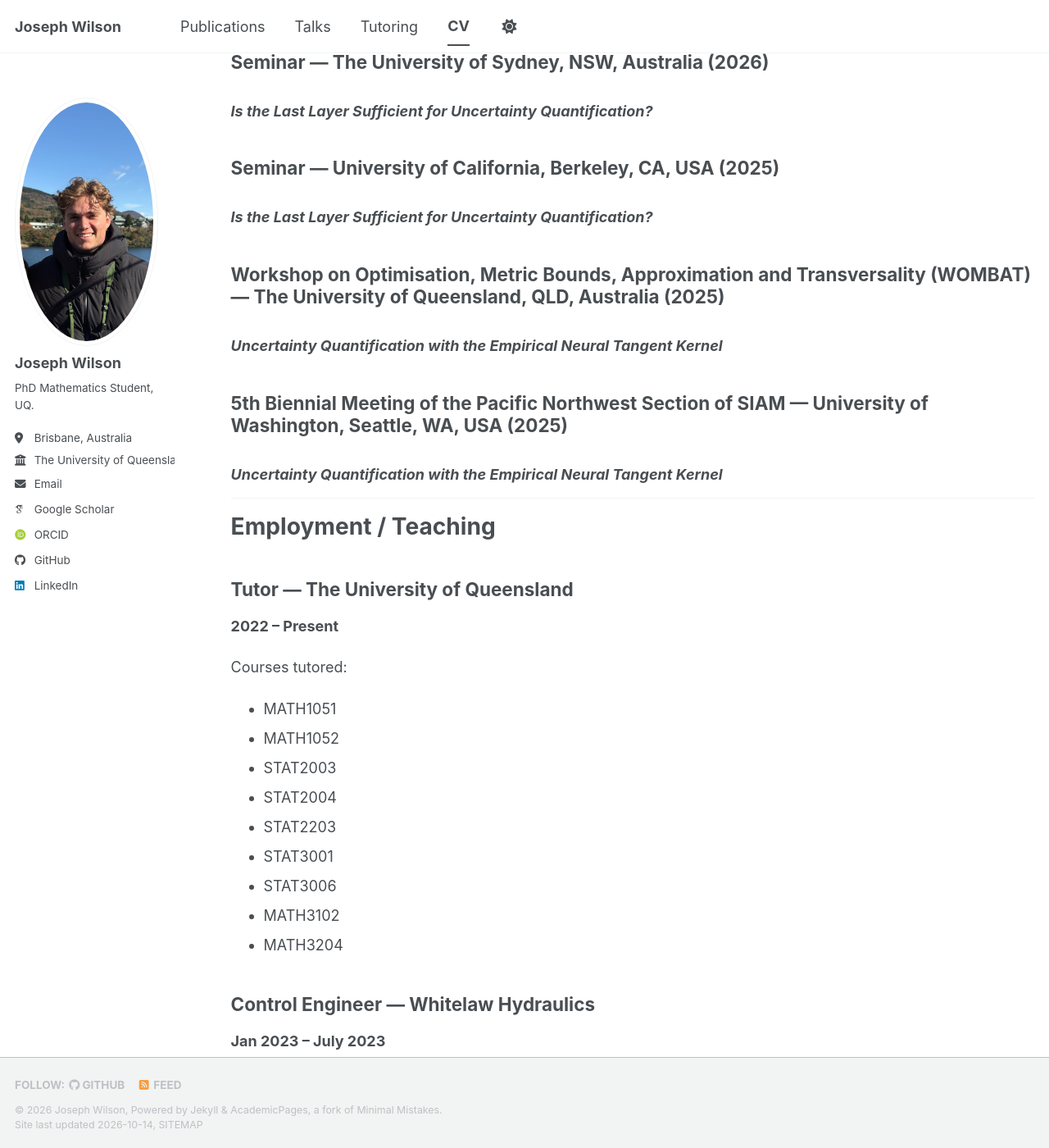
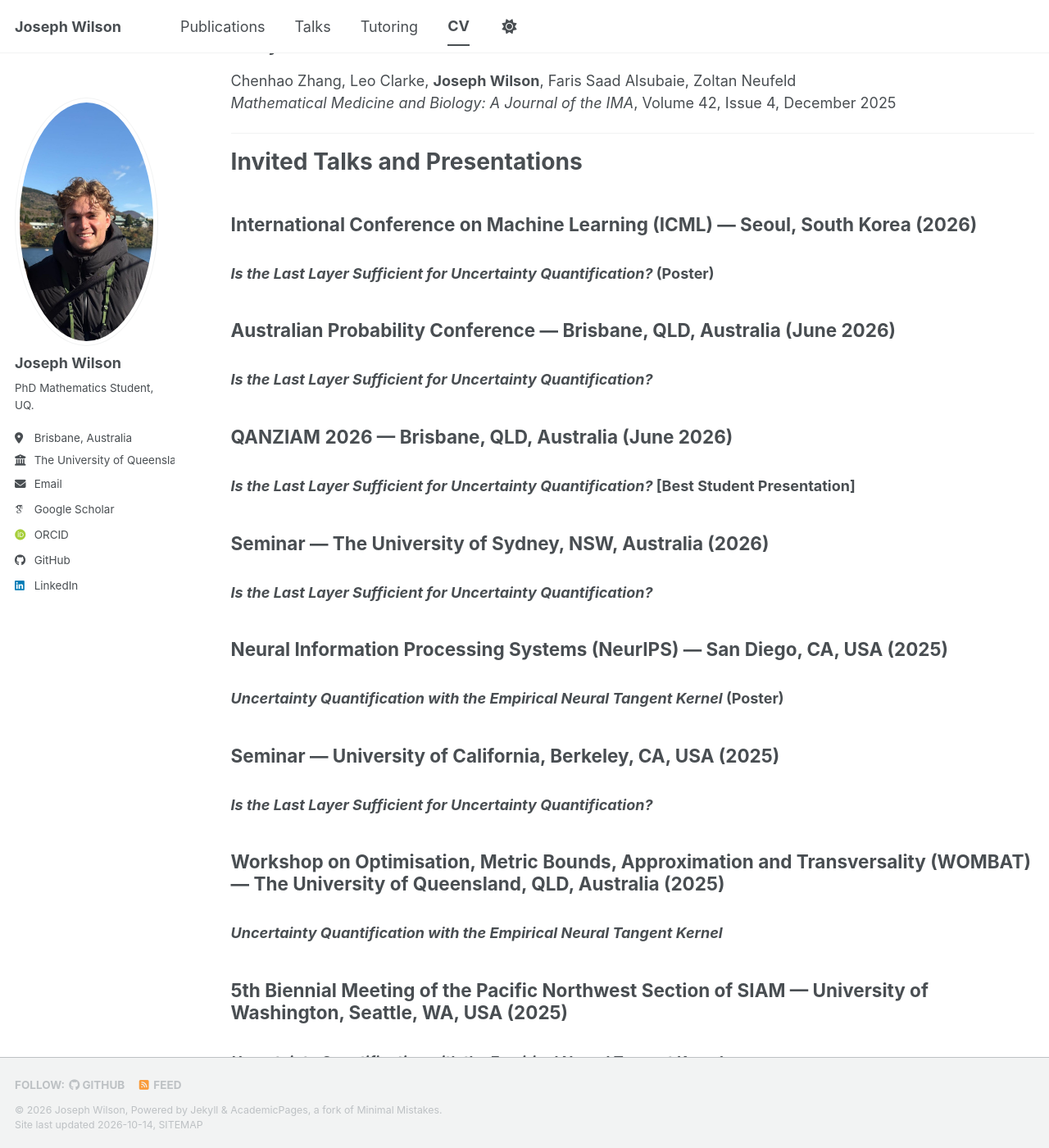
Before and after one commit to josephwilsonmaths/josephwilsonmaths.github.io, a Jekyll site: the page built from _pages/cv.md, in a window 1280 px wide and 1400 px high, scrolled down 1795 px. Shown: the whole window at 82% size. Built offline with Jekyll 4.4.1, drawn with Linux system fonts in a browser that asks for light colours; some web fonts are replaced; a script bundle is joined from its source files by our own code; library files that are not in the unit come from our copies; some of the changed text lies outside the part shown.

Commit message:
Update publications, talks, posters, and CV

```diff
--- a/_includes/archive-single-talk.html
+++ b/_includes/archive-single-talk.html
@@ -35,7 +35,7 @@
     {% if post.read_time %}
       <p class="page__meta"><i class="fa fa-clock" aria-hidden="true"></i> {% include read-time.html %}</p>
     {% endif %}
-    {% if post.date %}<p class="page__meta"><i class="fa fa-clock" aria-hidden="true"></i> {{ post.date | date: '%B %d, %Y' }}</p>{% endif %}
+    {% if post.date %}<p class="page__meta"><i class="fa fa-clock" aria-hidden="true"></i> {% assign talk_date_format = post.date_format | default: '%B %Y' %}{{ post.date | date: talk_date_format }}</p>{% endif %}
     {% if post.venue %}<p class="archive__item-excerpt" itemprop="description">{{post.type}}, {{ post.venue }},  {{post.location}} {% endif %}
     {% if post.excerpt %}<p class="archive__item-excerpt" itemprop="description">{{ post.excerpt | markdownify }}</p>{% endif %}
   </article>
--- a/_layouts/talk.html
+++ b/_layouts/talk.html
@@ -31,9 +31,9 @@ layout: default
             <p class="page__meta"><i class="fa fa-clock" aria-hidden="true"></i> {% include read-time.html %}</p>
           {% endif %}
         {% if page.modified %}
-          <p class="page__date"><strong><i class="fa fa-fw fa-calendar" aria-hidden="true"></i>Date:</strong> <time datetime="{{ page.modified | date: "%Y-%m-%d" }}">{{ page.modified | date: "%B %d, %Y" }}</time></p>
+          <p class="page__date"><strong><i class="fa fa-fw fa-calendar" aria-hidden="true"></i>Date:</strong> <time datetime="{{ page.modified | date: "%Y-%m-%d" }}">{{ page.modified | date: "%B %Y" }}</time></p>
         {% elsif page.date %}
-          <p class="page__date"><strong><i class="fa fa-fw fa-calendar" aria-hidden="true"></i>Date:</strong> <time datetime="{{ page.date | date_to_xmlschema }}">{{ page.date | date: "%B %d, %Y" }}</time></p>
+          <p class="page__date"><strong><i class="fa fa-fw fa-calendar" aria-hidden="true"></i>Date:</strong> <time datetime="{{ page.date | date_to_xmlschema }}">{{ page.date | date: "%B %Y" }}</time></p>
         {% endif %}
         {% if page.talk_type %}<p>{{page.talk_type}} at {{ page.venue }},  {{page.location}} {% endif %}
 
--- a/_pages/cv.md
+++ b/_pages/cv.md
@@ -44,6 +44,12 @@ I am a PhD student in Mathematics at The University of Queensland, researching t
 
 # Publications
 
+## *Why Heavy-Tailed Weight Spectra Predict Model Quality*
+**Joseph Wilson**, Chris van der Heide, Liam Hodgkinson, Zhichao Wang, Fred Roosta, Michael W. Mahoney<br>
+*Conference on Neural Information Processing Systems (NeurIPS), 2026*<br>
+(accepted, to appear)<br>
+[Paper (PDF)](https://arxiv.org/pdf/2610.13123)
+
 ## *Is the Last Layer Sufficient for Uncertainty Quantification?*
 **Joseph Wilson**, Chris van der Heide, Liam Hodgkinson, Fred Roosta
 *International Conference on Machine Learning (ICML), 2026*
@@ -61,8 +67,20 @@ Chenhao Zhang, Leo Clarke, **Joseph Wilson**, Faris Saad Alsubaie, Zoltan Neufel
 
 # Invited Talks and Presentations
 
+## International Conference on Machine Learning (ICML) — Seoul, South Korea (2026)
+### *Is the Last Layer Sufficient for Uncertainty Quantification?* (Poster)
+
+## Australian Probability Conference — Brisbane, QLD, Australia (June 2026)
+### *Is the Last Layer Sufficient for Uncertainty Quantification?*
+
+## QANZIAM 2026 — Brisbane, QLD, Australia (June 2026)
+### *Is the Last Layer Sufficient for Uncertainty Quantification?* [Best Student Presentation]
+
 ## Seminar — The University of Sydney, NSW, Australia (2026)
 ### *Is the Last Layer Sufficient for Uncertainty Quantification?*
+
+## Neural Information Processing Systems (NeurIPS) — San Diego, CA, USA (2025)
+### *Uncertainty Quantification with the Empirical Neural Tangent Kernel* (Poster)
 
 ## Seminar — University of California, Berkeley, CA, USA (2025)
 ### *Is the Last Layer Sufficient for Uncertainty Quantification?*
```
Also changed, not shown: _publications/2026-10-09-heavy-tailed-weight-spectra.md (added, +11 -0 lines), _talks/2025-01-01-neurips-poster.md (added, +12 -0 lines), _talks/2026-01-01-icml-poster.md (added, +12 -0 lines), _talks/2026-06-01-australian-probability-conference.md (added, +12 -0 lines), _talks/2026-06-01-qanziam.md (added, +12 -0 lines), 1 other file.
